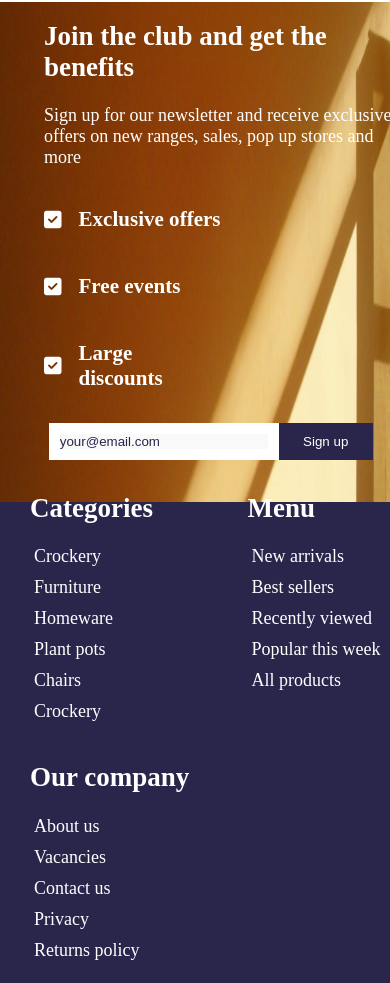
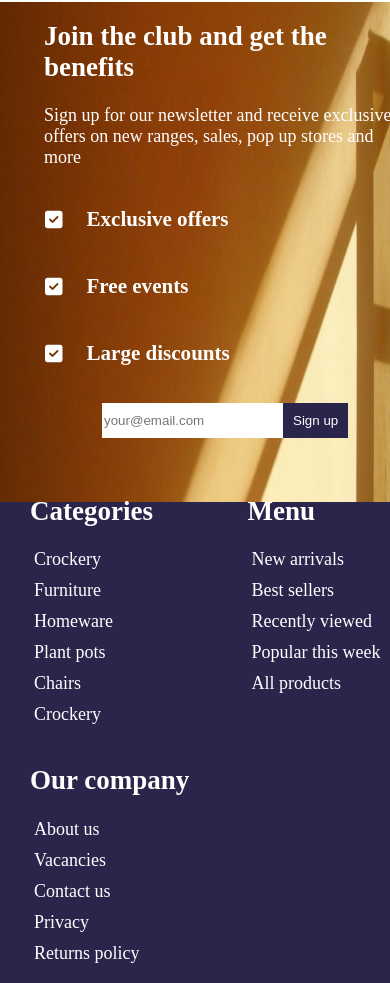
Before and after one commit to MrEyvaz/Final-Project, a plain HTML site: page index.html in a window 390 px wide. Shown: the part 2832-3815 px from the top of the page. Drawn offline with Linux system fonts and the light colour scheme; a web font is replaced by a local one.

Commit message:
Designed

```diff
--- a/index.html
+++ b/index.html
@@ -151,10 +151,12 @@
             <section class="m2di">
                 <section class="m2div0">
                     <h2>From a studio in London to a global brand with <br> over 400 outlets</h2>
-                    <p>When we started Avion, the idea was simple. Make high quality furniture <br>affordable and available
+                    <p>When we started Avion, the idea was simple. Make high quality furniture <br>affordable and
+                        available
                         for
                         the mass market.</p>
-                    <p>Handmade, and lovingly crafted furniture and homeware is what we live, <br> breathe and design so our
+                    <p>Handmade, and lovingly crafted furniture and homeware is what we live, <br> breathe and design so
+                        our
                         Chelsea boutique become the hotbed for the London <br>interior design community.</p>
                     <section class="m2div1">
                         <button style="color: rgb(42, 37, 75);">Get in touch</button>
@@ -173,10 +175,12 @@
 
                 <section class="m2div3">
                     <h2>Our service isn't just personal, it's actually hyper personally exquisite</h2>
-                    <p>When we started Avion, the idea was simple. Make high quality furniture <br>affordable and available
+                    <p>When we started Avion, the idea was simple. Make high quality furniture <br>affordable and
+                        available
                         for
                         the mass market.</p>
-                    <p>Handmade, and lovingly crafted furniture and homeware is what we live,<br> breathe and design so our
+                    <p>Handmade, and lovingly crafted furniture and homeware is what we live,<br> breathe and design so
+                        our
                         Chelsea boutique become the hotbed for the <br>London interior design community.</p>
                     <section class="m2div1">
                         <button style="color: rgb(42, 37, 75);">Get in touch</button>
@@ -286,8 +290,31 @@
 
             </section>
 
+            <section class="secc5div1">
+                <section class="secc5div6">
+                    <section class="secc5div2">
+                        <i class="fa-solid fa-square-check"></i>
+                        <h3>Exclusive offers</h3>
+                    </section>
+                    <section class="secc5div3">
+                        <i class="fa-solid fa-square-check"></i>
+                        <h3>Free events</h3>
+                    </section>
+                    <section class="secc5div4">
+                        <i class="fa-solid fa-square-check"></i>
+                        <h3>Large discounts</h3>
+
+                    </section>
+                    <div class="secc5div5">
+                        <input type="text" placeholder="your@email.com"><button>Sign up</button>
+                    </div>
+                </section>
+
+            </section>
+
         </section>
     </section>
+
 
 
     <section class="sec7div7">
--- a/responsive.css
+++ b/responsive.css
@@ -463,4 +463,62 @@
    .sd7 li {
     margin-top: 10px;
    }
+
+   .sec5div1 {
+    display: none;
+   }
+
+   .secc5div1 {
+    display: block;
+   }
+
+   .secc5div2 {
+    display: flex;
+    align-items: center;
+    margin-left: 25px;
+   }
+
+   .secc5div3 {
+    display: flex;
+    align-items: center;
+    margin-left: 25px;
+   }
+
+   .secc5div4 {
+    display: flex;
+    align-items: center;
+    margin-left: 25px;
+   }
+
+   .secc5div5 {
+    display: flex;
+    position: relative;
+    top: 69px;
+    left: -127px;
+   }
+
+   .secc5div5 {
+    width: 87%;
+   }
+
+   .secc5div5 button {
+    padding: 10px;
+    border: 0px;
+    background-color: rgb(42, 37, 75);
+    color: white;
+   }
+
+   .secc5div5 input {
+    border: 0px;
+   }
+
+   .secc5div5 {
+    position: inherit;
+    margin-top: 16px;
+    margin-left: 82px;
+   }
+
+   .sd13 {
+    margin-top: -51px;
+   }
 }
--- a/styles.css
+++ b/styles.css
@@ -394,3 +394,24 @@ body {
 .hddiv3 i {
     margin-right: 25px;
 }
+
+.im2 {
+    width: 104%;
+    margin-top: -5px;
+    margin-left: -7px;
+}
+
+.sec5div1 {
+    position: relative;
+    left: 163px;
+}
+
+.sec5div5 {
+    position: relative;
+    top: 102px;
+    left: -450px;
+}
+
+.secc5div1 {
+    display: none;
+}
```
Lines whose indentation alone changed are shown as unchanged.
